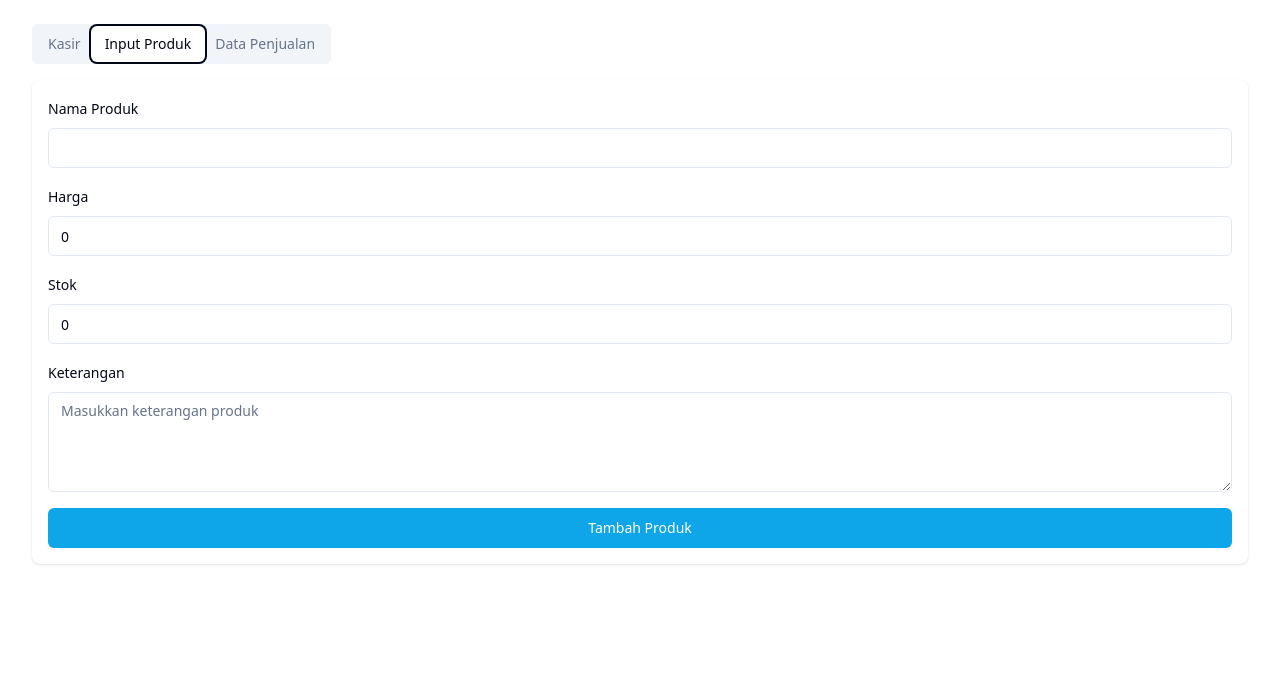
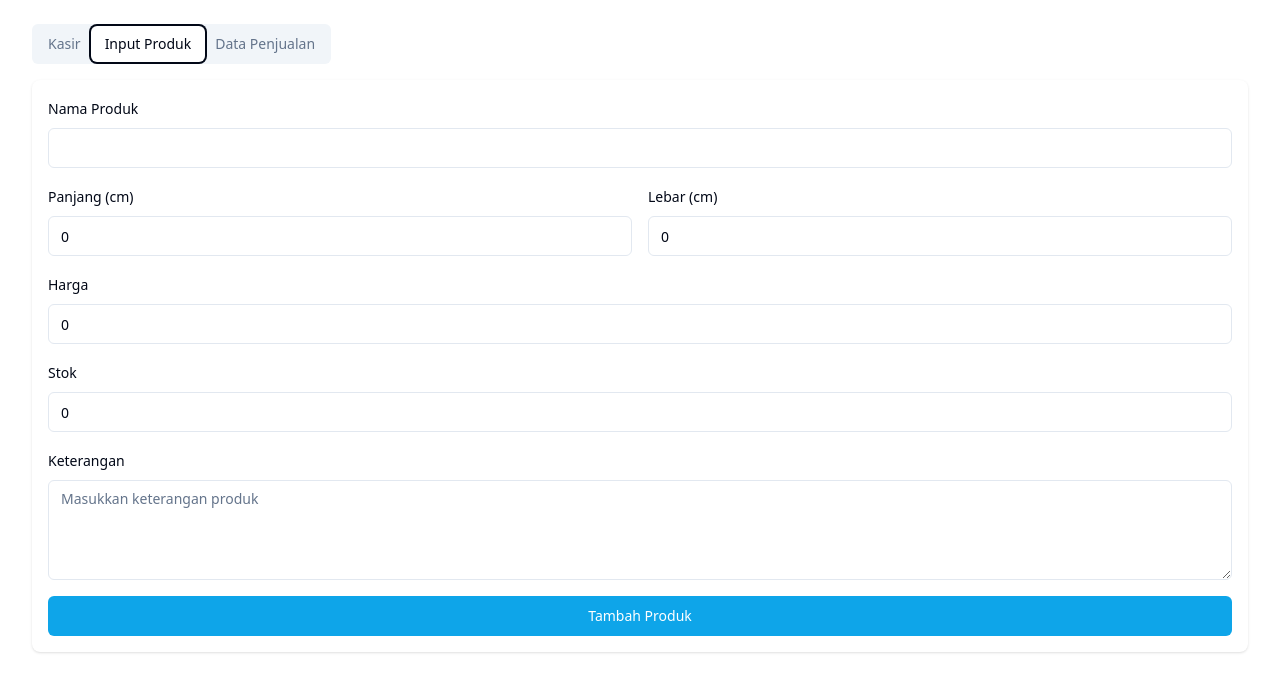
Before and after one commit to yukaputridivi/kasirweb, a React (Vite) app: page / in a window 1280 px wide. Both pictures are taken after a click on the tab "Input Produk". Shown: the top 692 px of the page. Built offline with nearby package versions, Linux system fonts and the light colour scheme.

Commit message:
Add banner size input fields
Added input fields for banner size, including length and width, to the product input form.
[skip gpt_engineer]

```diff
--- a/src/components/ProductInput.tsx
+++ b/src/components/ProductInput.tsx
@@ -10,6 +10,8 @@ import { Textarea } from "@/components/ui/textarea";
 interface Product {
   id: string;
   name: string;
+  length: number;
+  width: number;
   price: number;
   stock: number;
   description: string;
@@ -20,6 +22,8 @@ const ProductInput = () => {
   const [product, setProduct] = useState<Product>({
     id: '',
     name: '',
+    length: 0,
+    width: 0,
     price: 0,
     stock: 0,
     description: ''
@@ -52,7 +56,7 @@ const ProductInput = () => {
       toast.success('Produk berhasil ditambahkan');
     }
 
-    setProduct({ id: '', name: '', price: 0, stock: 0, description: '' });
+    setProduct({ id: '', name: '', length: 0, width: 0, price: 0, stock: 0, description: '' });
     loadProducts();
   };
 
@@ -69,7 +73,7 @@ const ProductInput = () => {
   };
 
   const handleCancel = () => {
-    setProduct({ id: '', name: '', price: 0, stock: 0, description: '' });
+    setProduct({ id: '', name: '', length: 0, width: 0, price: 0, stock: 0, description: '' });
     setIsEditing(false);
   };
 
@@ -84,6 +88,28 @@ const ProductInput = () => {
             onChange={(e) => setProduct({ ...product, name: e.target.value })}
             required
           />
+        </div>
+        <div className="grid grid-cols-2 gap-4">
+          <div className="space-y-2">
+            <Label htmlFor="length">Panjang (cm)</Label>
+            <Input
+              id="length"
+              type="number"
+              value={product.length}
+              onChange={(e) => setProduct({ ...product, length: Number(e.target.value) })}
+              required
+            />
+          </div>
+          <div className="space-y-2">
+            <Label htmlFor="width">Lebar (cm)</Label>
+            <Input
+              id="width"
+              type="number"
+              value={product.width}
+              onChange={(e) => setProduct({ ...product, width: Number(e.target.value) })}
+              required
+            />
+          </div>
         </div>
         <div className="space-y-2">
           <Label htmlFor="price">Harga</Label>
@@ -134,6 +160,7 @@ const ProductInput = () => {
               <div className="flex items-center justify-between">
                 <div className="flex-1">
                   <h3 className="font-semibold">{p.name}</h3>
+                  <p className="text-sm text-gray-500">Ukuran: {p.length} x {p.width} cm</p>
                   <p className="text-gray-600">Rp. {p.price.toLocaleString()}</p>
                   <p className="text-sm text-gray-500">Stok: {p.stock}</p>
                   {p.description && (
```
